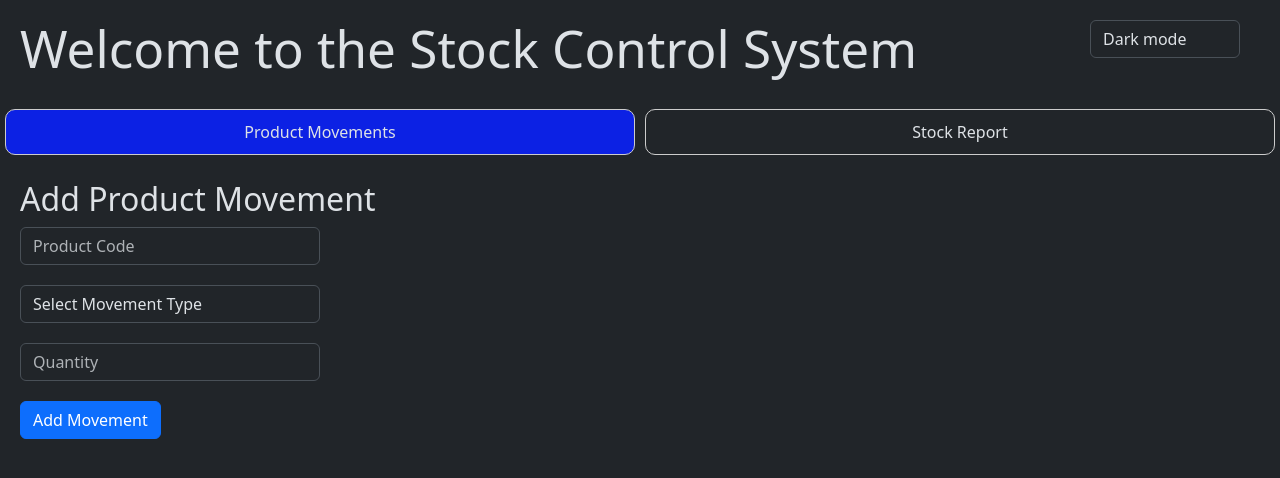
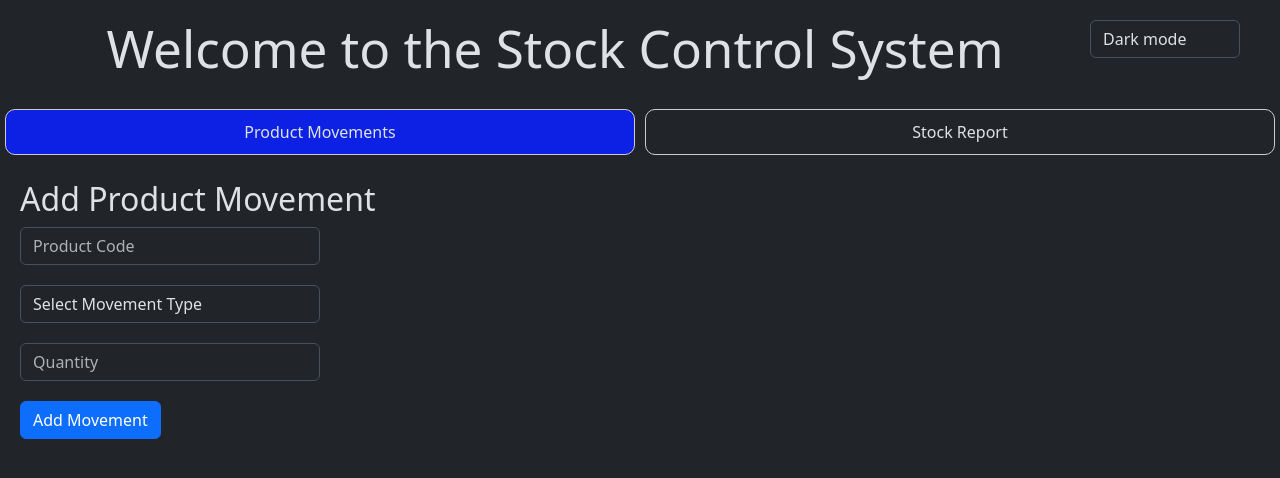
Before and after one commit to thiagoauper/stock-control, a React (Vite) app in the folder stock-control-ui-react/: page / in a window 1280 px wide. Shown: the top 478 px of the page. Built offline with nearby package versions, Linux system fonts and the light colour scheme.

Commit message:
Center aligning system's title.

```diff
--- a/stock-control-ui-react/src/App.jsx
+++ b/stock-control-ui-react/src/App.jsx
@@ -16,7 +16,7 @@ function App() {
   return (
     <>
       <div style={{ display: 'flex', margin: '20px' }}>
-        <div>
+        <div style={{ flex: 1, justifyContent: 'center' }}>
           <h1 id="mainTitle">Welcome to the Stock Control System</h1>
         </div>
         <div style={{ flexAlign: 'right', marginLeft: 'auto', marginRight: '20px' }}>
```
